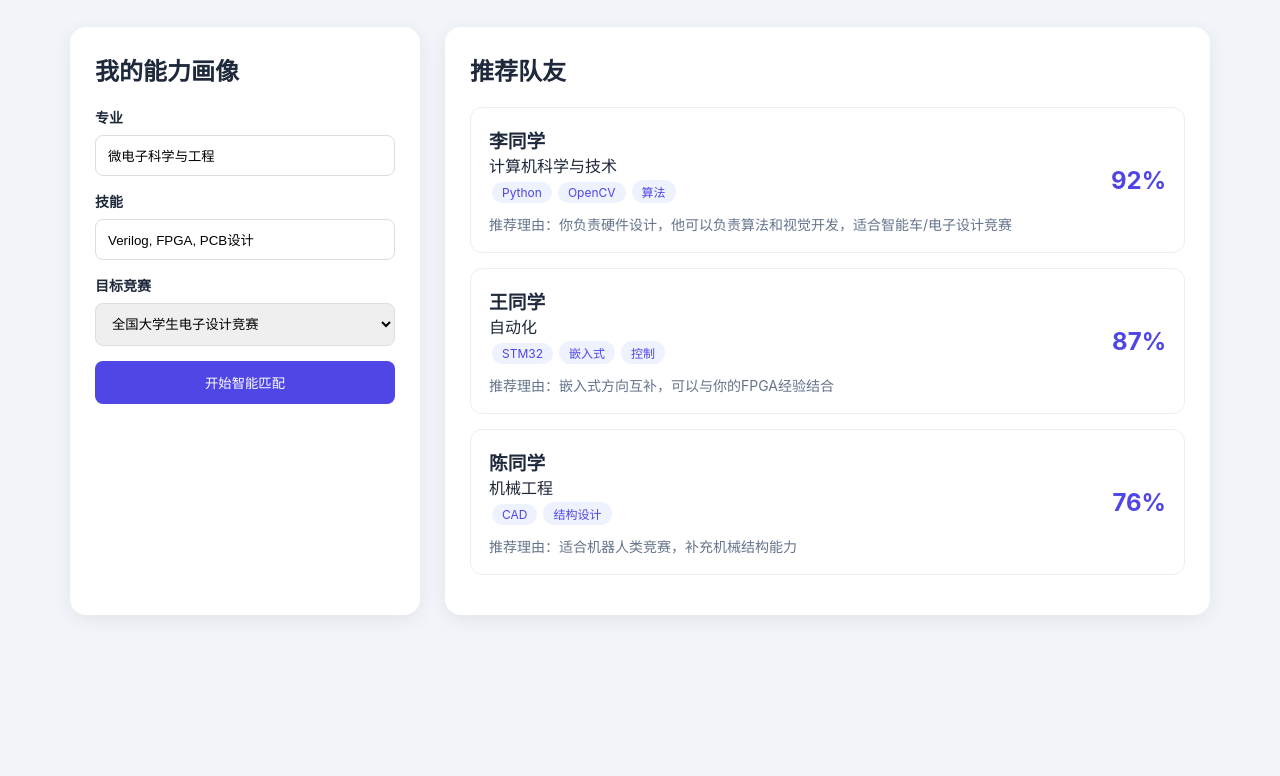
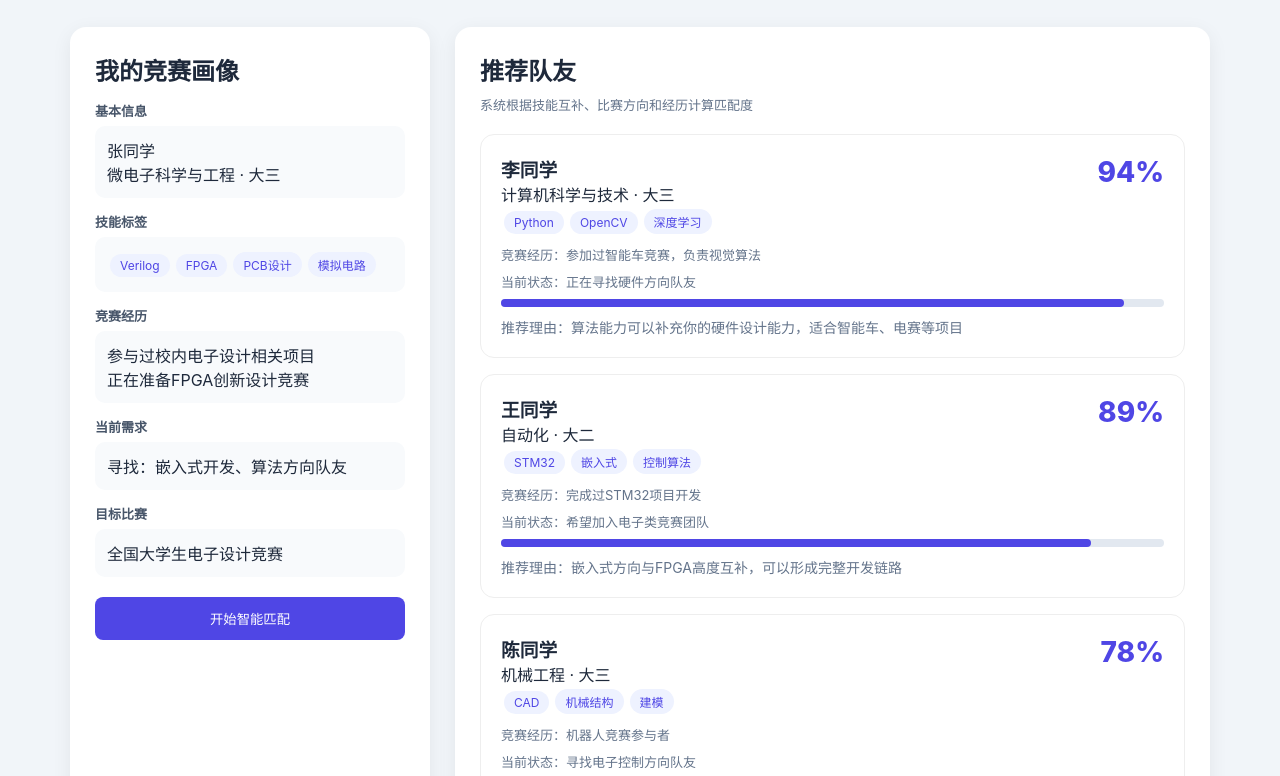
Before and after one commit to jim6642/competition, a plain HTML site: page team.html in a window 1280 px wide. Shown: the part 165-941 px from the top of the page. Before the commit the page ends 810 px from the top, so only its background shows below. Drawn offline with Linux system fonts and the light colour scheme.

Commit message:
upgrade team matching demo with detailed profiles and competition status

```diff
--- a/team.html
+++ b/team.html
@@ -10,25 +10,31 @@
 *{box-sizing:border-box;margin:0;padding:0}body{font-family:-apple-system,BlinkMacSystemFont,"Microsoft YaHei",sans-serif;background:var(--bg);color:var(--text)}
 header{background:#fff;padding:15px 30px;box-shadow:0 2px 10px #0001}.nav{max-width:1200px;margin:auto;display:flex;justify-content:space-between}.logo{color:var(--primary);font-weight:800;font-size:22px}.nav a{text-decoration:none;color:#64748b;margin-left:20px}
 .container{max-width:1200px;margin:auto;padding:30px}.hero{text-align:center;margin-bottom:30px}.hero h1{font-size:32px}.hero p{color:var(--muted)}
-.layout{display:grid;grid-template-columns:350px 1fr;gap:25px}.card{background:white;border-radius:16px;padding:25px;box-shadow:0 5px 20px #0001}.form label{font-size:14px;font-weight:bold}.form input,.form select{width:100%;margin:8px 0 15px;padding:12px;border:1px solid #ddd;border-radius:8px}.btn{background:var(--primary);color:white;border:0;padding:12px;width:100%;border-radius:8px;cursor:pointer}
-.match{display:flex;align-items:center;justify-content:space-between;border:1px solid #eee;padding:18px;border-radius:12px;margin-bottom:15px}.score{font-size:24px;color:var(--primary);font-weight:bold}.tag{display:inline-block;background:#eef2ff;color:var(--primary);padding:3px 10px;border-radius:15px;font-size:12px;margin:3px}
-.reason{color:var(--muted);font-size:14px;margin-top:8px}@media(max-width:800px){.layout{grid-template-columns:1fr}}
+.layout{display:grid;grid-template-columns:360px 1fr;gap:25px}.card{background:white;border-radius:16px;padding:25px;box-shadow:0 5px 20px #0001}.label{font-size:13px;font-weight:bold;color:#475569;margin-top:14px}.info{background:#f8fafc;border-radius:10px;padding:12px;margin-top:6px}.tag{display:inline-block;background:#eef2ff;color:var(--primary);padding:4px 10px;border-radius:15px;font-size:12px;margin:3px}.btn{background:var(--primary);color:white;border:0;padding:12px;width:100%;border-radius:8px;cursor:pointer;margin-top:20px}.match{border:1px solid #eee;padding:20px;border-radius:14px;margin-bottom:16px}.top{display:flex;justify-content:space-between}.score{font-size:28px;color:var(--primary);font-weight:800}.reason{color:var(--muted);font-size:14px;margin-top:10px}.progress{height:8px;background:#e2e8f0;border-radius:8px;margin-top:8px}.bar{height:100%;background:#4f46e5;border-radius:8px}.status{font-size:13px;color:#64748b;margin-top:8px}
+@media(max-width:800px){.layout{grid-template-columns:1fr}}
 </style>
 </head>
 <body>
 <header><div class="nav"><div class="logo"><i class="fa fa-trophy"></i> 竞赛信息门户</div><div><a href="index.html">竞赛资讯</a><a href="team.html">寻找队友</a><a href="resources.html">资料分享</a></div></div></header>
 <div class="container">
-<div class="hero"><h1>🤝 智能寻找竞赛队友</h1><p>根据专业、技能和比赛方向，发现能力互补的伙伴</p></div>
+<div class="hero"><h1>🤝 智能寻找竞赛队友</h1><p>基于专业背景、技能结构、竞赛经历和当前状态，寻找能力互补的伙伴</p></div>
 <div class="layout">
-<div class="card form"><h2>我的能力画像</h2><br><label>专业</label><input value="微电子科学与工程"><label>技能</label><input value="Verilog, FPGA, PCB设计"><label>目标竞赛</label><select><option>全国大学生电子设计竞赛</option><option>FPGA创新设计竞赛</option></select><button class="btn" onclick="match()">开始智能匹配</button></div>
-<div class="card"><h2>推荐队友</h2><div id="result" style="margin-top:20px"></div></div>
+<div class="card"><h2>我的竞赛画像</h2>
+<div class="label">基本信息</div><div class="info">张同学<br>微电子科学与工程 · 大三</div>
+<div class="label">技能标签</div><div class="info"><span class="tag">Verilog</span><span class="tag">FPGA</span><span class="tag">PCB设计</span><span class="tag">模拟电路</span></div>
+<div class="label">竞赛经历</div><div class="info">参与过校内电子设计相关项目<br>正在准备FPGA创新设计竞赛</div>
+<div class="label">当前需求</div><div class="info">寻找：嵌入式开发、算法方向队友</div>
+<div class="label">目标比赛</div><div class="info">全国大学生电子设计竞赛</div>
+<button class="btn" onclick="match()">开始智能匹配</button>
+</div>
+<div class="card"><h2>推荐队友</h2><p class="status">系统根据技能互补、比赛方向和经历计算匹配度</p><div id="result" style="margin-top:20px"></div></div>
 </div></div>
 <script>
 const users=[
-{name:'李同学',major:'计算机科学与技术',skills:['Python','OpenCV','算法'],score:92,reason:'你负责硬件设计，他可以负责算法和视觉开发，适合智能车/电子设计竞赛'},
-{name:'王同学',major:'自动化',skills:['STM32','嵌入式','控制'],score:87,reason:'嵌入式方向互补，可以与你的FPGA经验结合'},
-{name:'陈同学',major:'机械工程',skills:['CAD','结构设计'],score:76,reason:'适合机器人类竞赛，补充机械结构能力'}];
-function match(){document.getElementById('result').innerHTML=users.map(u=>`<div class="match"><div><h3>${u.name}</h3><p>${u.major}</p>${u.skills.map(s=>`<span class="tag">${s}</span>`).join('')}<div class="reason">推荐理由：${u.reason}</div></div><div class="score">${u.score}%</div></div>`).join('')}
+{name:'李同学',major:'计算机科学与技术 · 大三',skills:['Python','OpenCV','深度学习'],contest:'参加过智能车竞赛，负责视觉算法',state:'正在寻找硬件方向队友',score:94,reason:'算法能力可以补充你的硬件设计能力，适合智能车、电赛等项目'},
+{name:'王同学',major:'自动化 · 大二',skills:['STM32','嵌入式','控制算法'],contest:'完成过STM32项目开发',state:'希望加入电子类竞赛团队',score:89,reason:'嵌入式方向与FPGA高度互补，可以形成完整开发链路'},
+{name:'陈同学',major:'机械工程 · 大三',skills:['CAD','机械结构','建模'],contest:'机器人竞赛参与者',state:'寻找电子控制方向队友',score:78,reason:'机械能力可以补充机器人类比赛的结构设计需求'}];
+function match(){document.getElementById('result').innerHTML=users.map(u=>`<div class="match"><div class="top"><div><h3>${u.name}</h3><p>${u.major}</p></div><div class="score">${u.score}%</div></div><div>${u.skills.map(s=>`<span class="tag">${s}</span>`).join('')}</div><div class="status">竞赛经历：${u.contest}</div><div class="status">当前状态：${u.state}</div><div class="progress"><div class="bar" style="width:${u.score}%"></div></div><div class="reason">推荐理由：${u.reason}</div></div>`).join('')}
 match();
 </script>
 </body>
```
